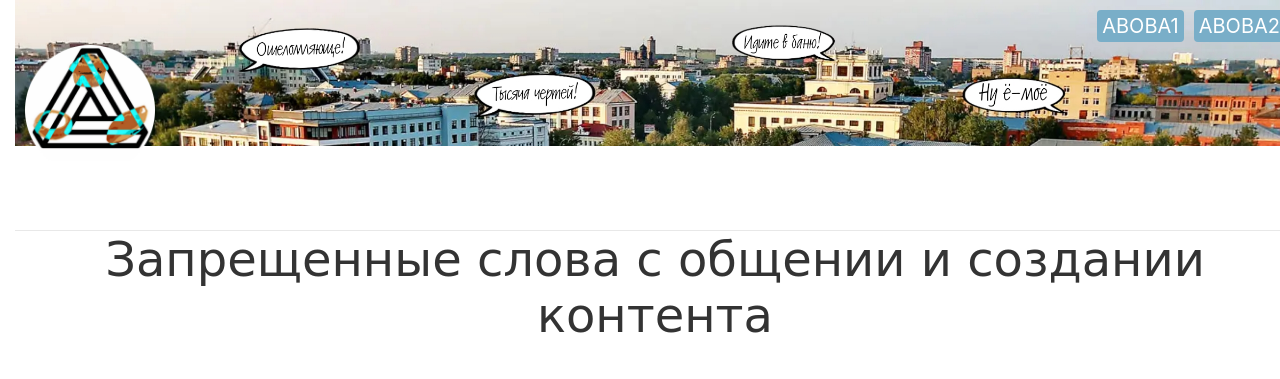
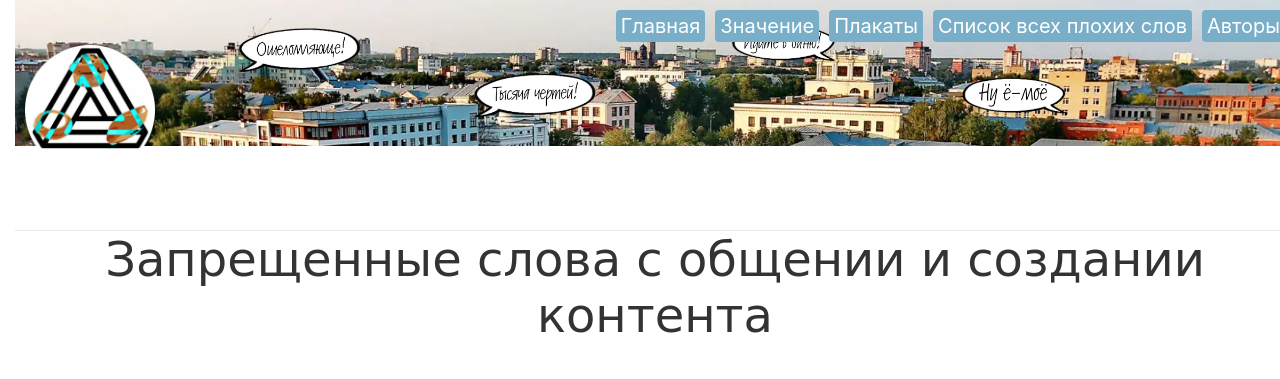
Before and after one commit to vasilykuzmin/AESC-EVA-Site, a Django app: page /index in a window 1280 px wide. Shown: the top 379 px of the page. Run offline with Django 4.2, Linux system fonts and the light colour scheme.

Commit message:
Changed buttons in base.html

```diff
--- a/AESC_EVA_Site/mainapp/templates/mainapp/base.html
+++ b/AESC_EVA_Site/mainapp/templates/mainapp/base.html
@@ -24,10 +24,19 @@
                 </div>
                 <div style="float: right; margin: 10px; display: flex; gap: 10px; font-size: 20px;">
                     <a class="button" href="{% url 'index' %}">
-                        ABOBA1
+                        Главная
                     </a>
-                    <a class="button" href="{% url 'index' %}">
-                        ABOBA2
+                    <a class="button" href="{% url 'wiki' %}">
+                        Значение
+                    </a>
+                    <a class="button" href="{% url 'posters' %}">
+                        Плакаты
+                    </a>
+                    <a class="button" href="{% url 'rock' %}">
+                        Список всех плохих слов
+                    </a>
+                    <a class="button" href="{% url 'authors' %}">
+                        Авторы
                     </a>
                 </div>
             </div>
```
